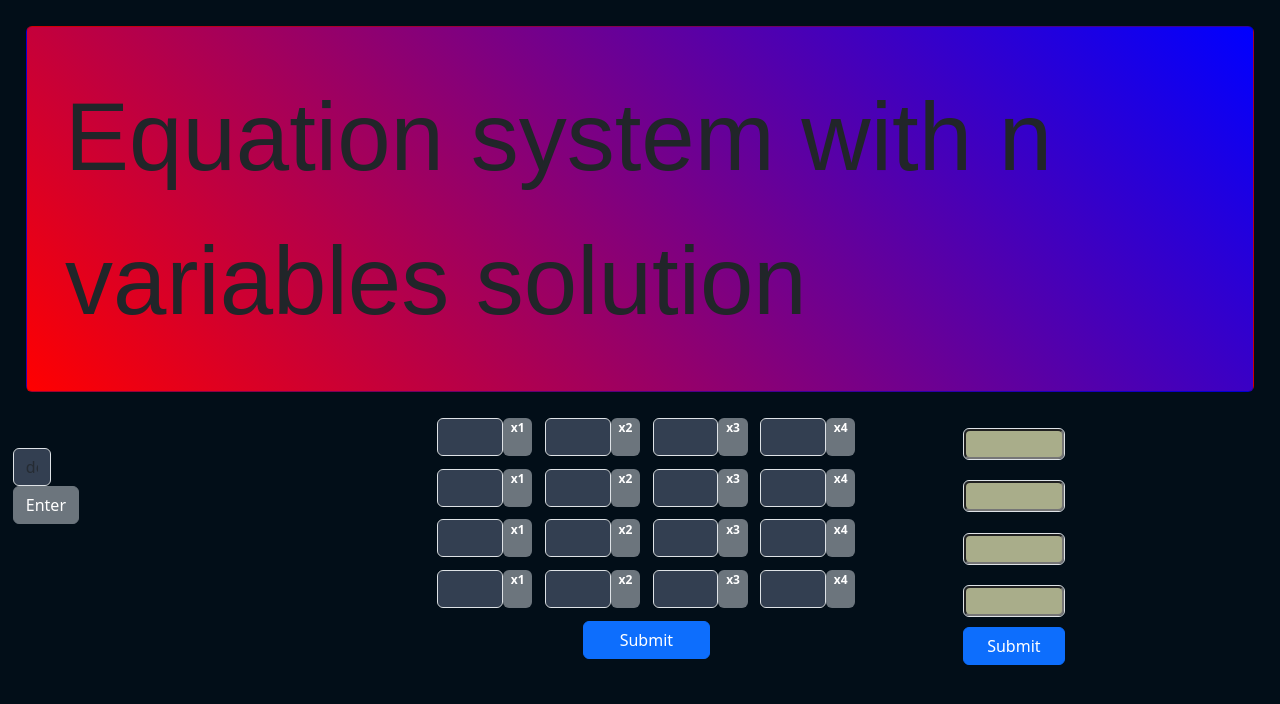
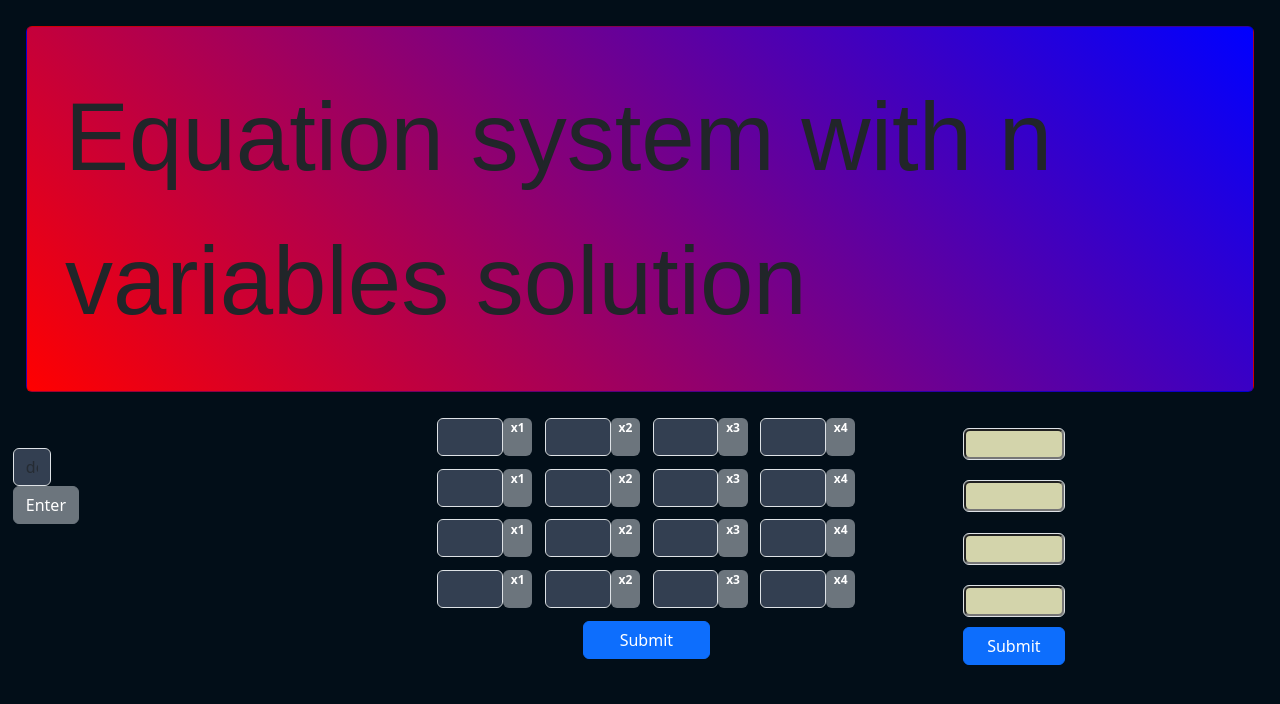
Before and after one commit to maciejmar/equation_solver, an Angular app in the folder calkulator_frontend/: page / in a window 1280 px wide. Shown: the top 704 px of the page. Built offline with nearby package versions, Linux system fonts and the light colour scheme.

Commit message:
background change of matrix's cell

```diff
--- a/calkulator_frontend/src/app/matrix/matrix.component.scss
+++ b/calkulator_frontend/src/app/matrix/matrix.component.scss
@@ -75,7 +75,7 @@ width:20%;
    width:40%;
   }
   .ordinates-cell{
-    background-color: rgba(255, 255, 255, 0.3);
+    background-color: rgba(205, 207, 194, 0.89);
     margin-top: 10%;
     margin-bottom:10%;
     padding: 0;
```
